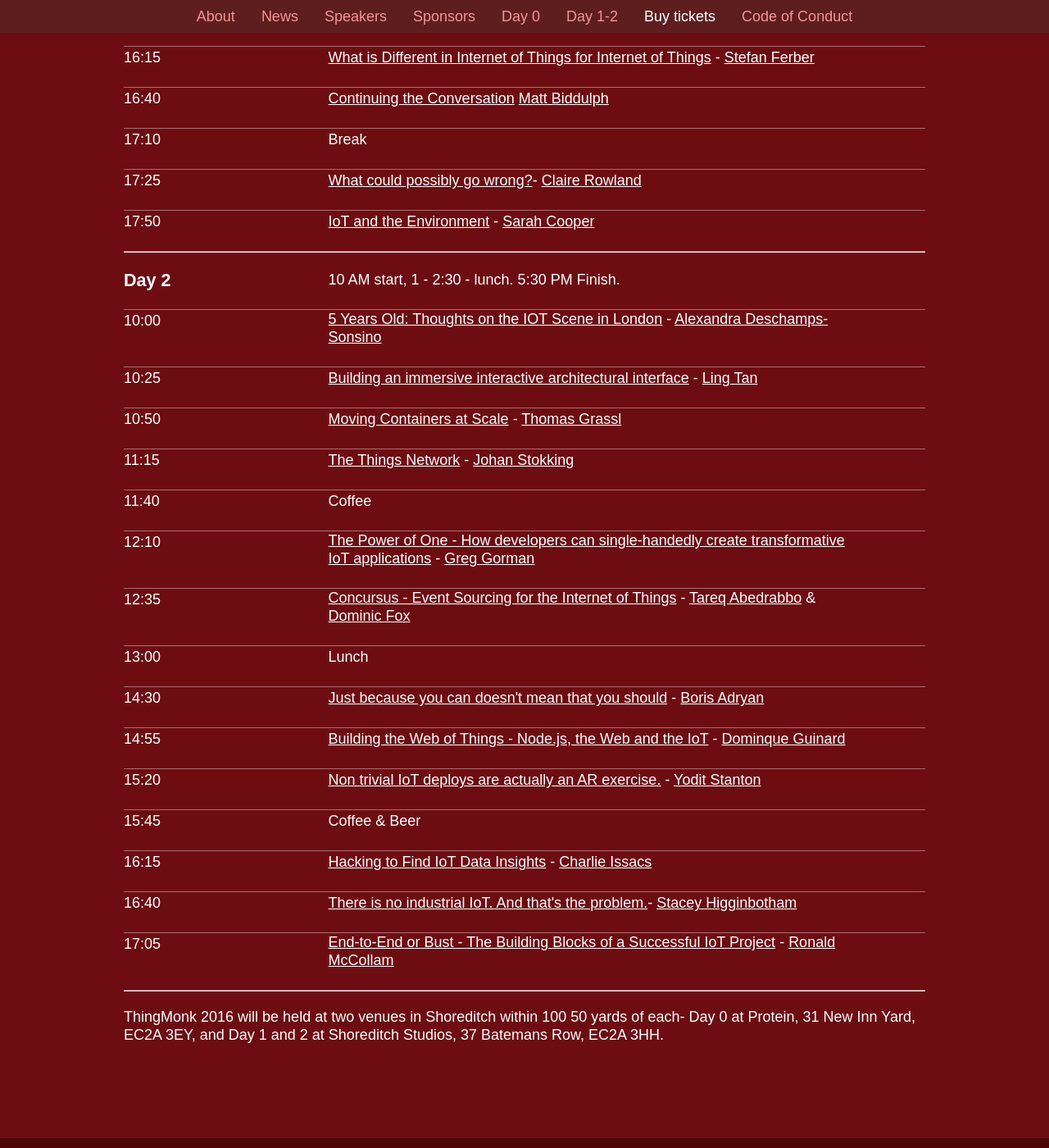
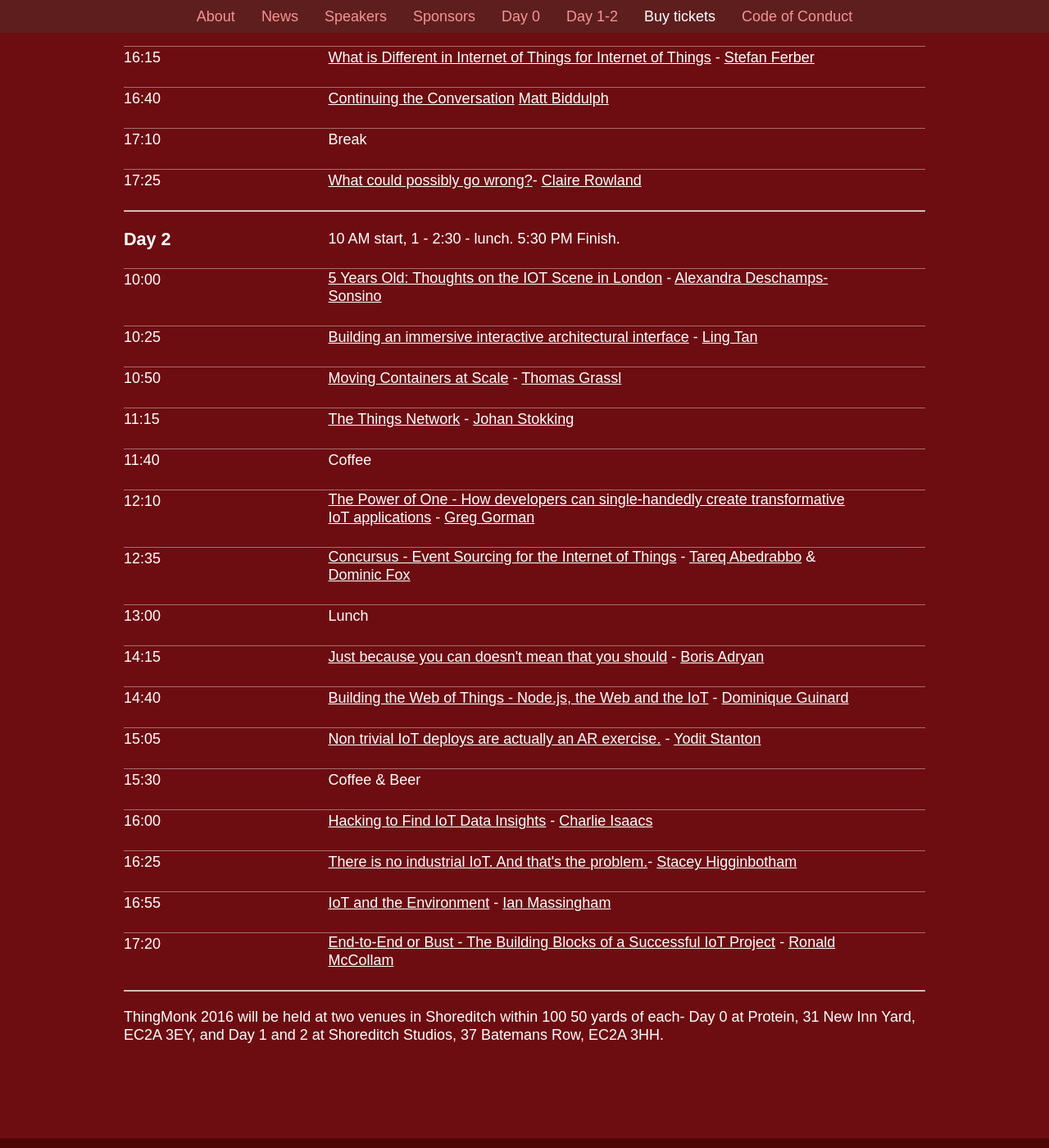
Before and after one commit to thingmonk/thingmonk.github.io, a Jekyll site: the page built from index.html, in a window 1280 px wide and 1400 px high, scrolled down 8836 px. Shown: the whole window at 82% size. Built offline with Jekyll 4.4.1, drawn with Linux system fonts in a browser that asks for light colours; some of the changed text lies outside the part shown.

```diff
--- a/index.html
+++ b/index.html
@@ -314,10 +314,6 @@ layout: thingmonk
           <time>17:25</time>
           <div class="session-description"><p><a href="http://thingmonk.com/thingmonk-talks.html#clurr">What could possibly go wrong?</a>- <a href="http://thingmonk.com/thingmonk-talks.html#clurr">Claire Rowland</a></p></div>
         </li>
-        <li class="c-sessions__single">
-          <time>17:50</time>
-          <div class="session-description"><p><a href="http://thingmonk.com/thingmonk-talks.html#smc_on_iot">IoT and the Environment</a> - <a href="http://thingmonk.com/thingmonk-talks.html#smc_on_iot">Sarah Cooper</a></p></div>
-        </li>
       </ol>
 
       <ol class="c-sessions">
@@ -360,31 +356,35 @@ layout: thingmonk
           <div class="session-description"><p>Lunch</p></div>
         </li>
         <li class="c-sessions__single">
-          <time>14:30</time>
+          <time>14:15</time>
           <div class="session-description"><p><a href="http://thingmonk.com/thingmonk-talks.html#BorisAdryan">Just because you can doesn't mean that you should</a> - <a href="http://thingmonk.com/thingmonk-talks.html#BorisAdryan">Boris Adryan</a></p></div>
         </li>
         <li class="c-sessions__single">
-          <time>14:55</time>
-          <div class="session-description"><p><a href="http://thingmonk.com/thingmonk-talks.html#domguinard">Building the Web of Things - Node.js, the Web and the IoT</a> - <a href="http://thingmonk.com/thingmonk-talks.html#domguinard">Dominque Guinard</a></p></div>
+          <time>14:40</time>
+          <div class="session-description"><p><a href="http://thingmonk.com/thingmonk-talks.html#domguinard">Building the Web of Things - Node.js, the Web and the IoT</a> - <a href="http://thingmonk.com/thingmonk-talks.html#domguinard">Dominique Guinard</a></p></div>
         </li>
         <li class="c-sessions__single">
-          <time>15:20</time>
+          <time>15:05</time>
           <div class="session-description"><p><a href="http://thingmonk.com/thingmonk-talks.html#yoditstanton">Non trivial IoT deploys are actually an AR exercise.</a> - <a href="http://thingmonk.com/thingmonk-talks.html#yoditstanton">Yodit Stanton</a></p></div>
         </li>
         <li class="c-sessions__single">
-          <time>15:45</time>
+          <time>15:30</time>
           <div class="session-description"><p>Coffee &amp; Beer</p></div>
         </li>
         <li class="c-sessions__single">
-          <time>16:15</time>
-          <div class="session-description"><p><a href="http://thingmonk.com/thingmonk-talks.html#charlieissacs">Hacking to Find IoT Data Insights</a> - <a href="http://thingmonk.com/thingmonk-talks.html#charlieissacs">Charlie Issacs</a></p></div>
+          <time>16:00</time>
+          <div class="session-description"><p><a href="http://thingmonk.com/thingmonk-talks.html#charlieissacs">Hacking to Find IoT Data Insights</a> - <a href="http://thingmonk.com/thingmonk-talks.html#charlieissacs">Charlie Isaacs</a></p></div>
         </li>
         <li class="c-sessions__single">
-          <time>16:40</time>
+          <time>16:25</time>
           <div class="session-description"><p><a href="http://thingmonk.com/thingmonk-talks.html#gigastacey">There is no industrial IoT. And that's the problem.</a>- <a href="http://thingmonk.com/thingmonk-talks.html#gigastacey">Stacey Higginbotham</a></p></div>
         </li>
         <li class="c-sessions__single">
-          <time>17:05</time>
+          <time>16:55</time>
+          <div class="session-description"><p><a href="http://thingmonk.com/thingmonk-talks.html#ianmmmm">IoT and the Environment</a> - <a href="http://thingmonk.com/thingmonk-talks.html#ianmmmm">Ian Massingham</a></p></div>
+        </li>
+        <li class="c-sessions__single">
+          <time>17:20</time>
           <div class="session-description"><p><a href="http://thingmonk.com/thingmonk-talks.html#RonaldMcColla">End-to-End or Bust - The Building Blocks of a Successful IoT Project</a> - <a href="http://thingmonk.com/thingmonk-talks.html#RonaldMcCollam">Ronald McCollam</a></p></div>
         </li>
       </ol>
```
Also changed, not shown: _data/speakers.yml (+4 -4 lines), imgs/ianm.jpg (added).
